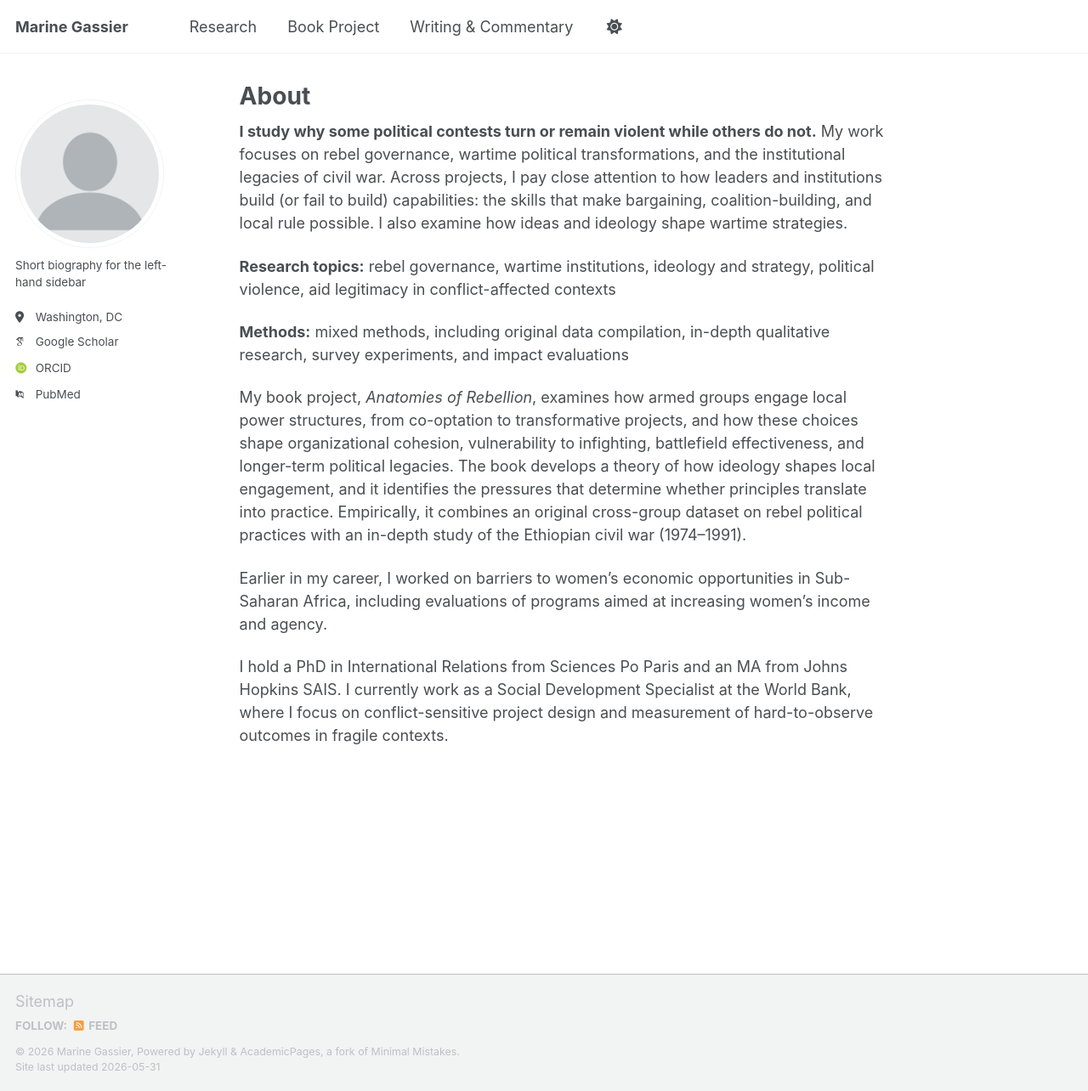
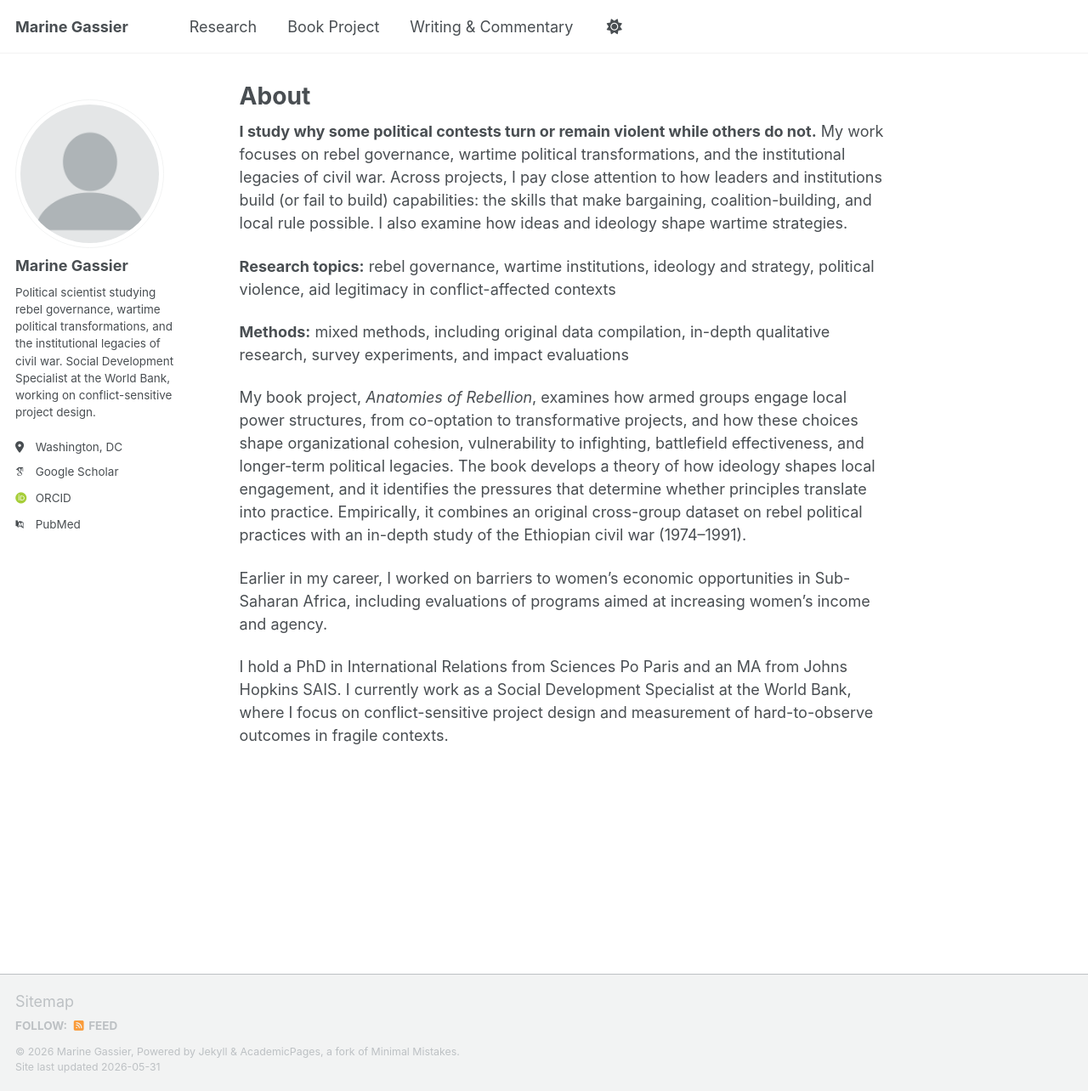
Before and after one commit to mgassier/web, a Jekyll site: the page built from _pages/about.md, in a window 1280 px wide and 1284 px high. Shown: the whole window at 85% size. Built offline with Jekyll 4.4.1, drawn with Linux system fonts in a browser that asks for light colours; some web fonts are replaced; a script that is not in the unit is left out.

Commit message:
Update _config.yml
Adding my name and short bio

```diff
--- a/_config.yml
+++ b/_config.yml
@@ -24,9 +24,9 @@ repository               : "mgassier/web"
 author:
   # Biographic information
   avatar           : "profile.png"
-  name             : #"Your Sidebar Name"
+  name             : "Marine Gassier"
   pronouns         : # example: "she/her"
-  bio              : "Short biography for the left-hand sidebar"
+  bio              : "Political scientist studying rebel governance, wartime political transformations, and the institutional legacies of civil war. Social Development Specialist at the World Bank, working on conflict-sensitive project design."
   location         : "Washington, DC"
   employer         : #"World Bank"
   uri              : # URL
```
